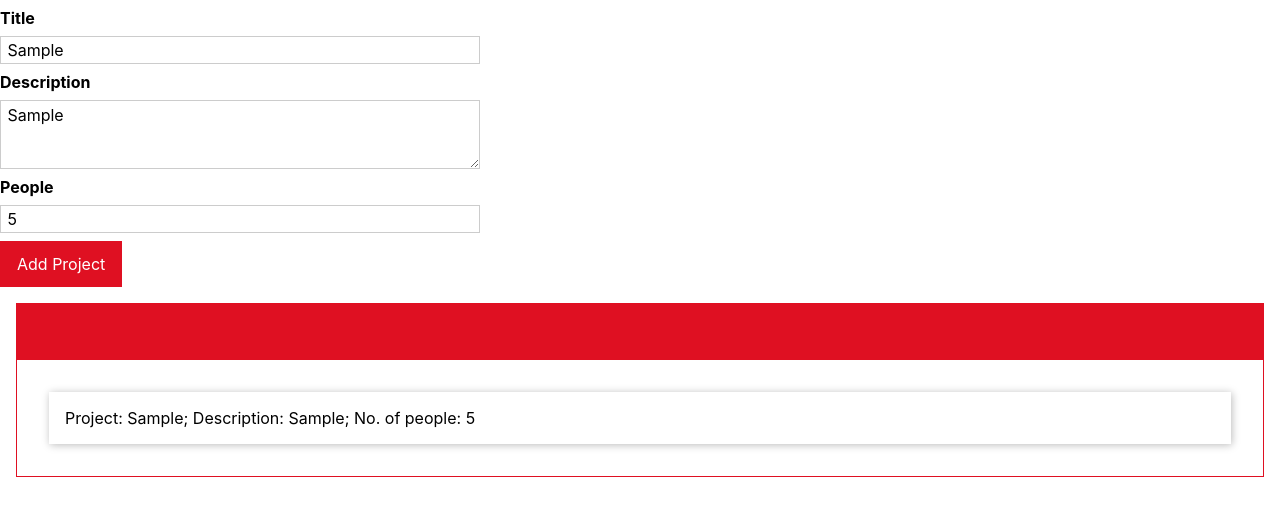
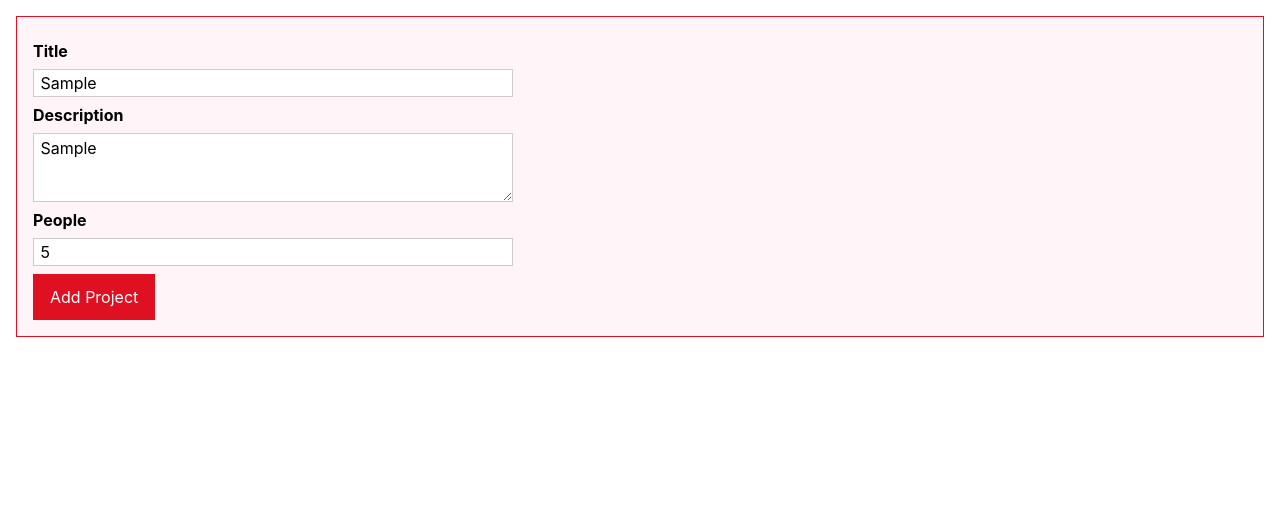
Before and after one commit to gogic95/DragAndDropApp_typescript, a plain HTML site: page index.html in a window 1280 px wide. Both pictures are taken after typing "Sample", "Sample", "5" into the empty fields and a click on the button "Add Project". Drawn offline with Linux system fonts and the light colour scheme.

Commit message:
rendering template, autobinding decorator

```diff
--- a/dist/app.js
+++ b/dist/app.js
@@ -1,38 +1,82 @@
 "use strict";
-console.log('Radi');
-const projectInputTemplate = document.getElementById('project-input');
-document.body.appendChild(projectInputTemplate.content.cloneNode(true));
-const projectListTemplate = document.getElementById('project-list');
-document.body.appendChild(projectListTemplate.content.cloneNode(true));
-class project {
-    constructor(title, description, people) {
-        this.title = title;
-        this.description = description;
-        this.people = people;
+var __decorate = (this && this.__decorate) || function (decorators, target, key, desc) {
+    var c = arguments.length, r = c < 3 ? target : desc === null ? desc = Object.getOwnPropertyDescriptor(target, key) : desc, d;
+    if (typeof Reflect === "object" && typeof Reflect.decorate === "function") r = Reflect.decorate(decorators, target, key, desc);
+    else for (var i = decorators.length - 1; i >= 0; i--) if (d = decorators[i]) r = (c < 3 ? d(r) : c > 3 ? d(target, key, r) : d(target, key)) || r;
+    return c > 3 && r && Object.defineProperty(target, key, r), r;
+};
+//autobind decorator
+function Autobind(_target, _methodName, descriptor) {
+    const originalMethod = descriptor.value;
+    const adjDescriptor = {
+        configurable: true,
+        get() {
+            const boundFn = originalMethod.bind(this);
+            return boundFn;
+        }
+    };
+    return adjDescriptor;
+}
+// ProjectInput class
+class ProjectInput {
+    constructor() {
+        this.templateElement = document.getElementById('project-input');
+        this.hostElement = document.getElementById('app');
+        const importedNode = document.importNode(this.templateElement.content, true);
+        this.element = importedNode.firstElementChild;
+        this.element.id = 'user-input';
+        this.titleEl = this.element.querySelector('#title');
+        this.descriptionEl = this.element.querySelector('#description');
+        this.peopleEl = this.element.querySelector('#people');
+        this.configure();
+        this.attach();
+    }
+    submitHandler(event) {
+        event.preventDefault();
+        console.log(this.titleEl.value);
+    }
+    configure() {
+        this.element.addEventListener('submit', this.submitHandler);
+    }
+    attach() {
+        this.hostElement.insertAdjacentElement('afterbegin', this.element);
     }
 }
-let projects = [];
-function ubaciUListu() {
-    const titleEl = document.getElementById('title');
-    let title = titleEl.value;
-    const descriptionEl = document.getElementById('description');
-    let description = descriptionEl.value;
-    const peopleEl = document.getElementById('people');
-    let people = +peopleEl.value;
-    if (title != '' && description != '' && people > 0) {
-        let p = new project(title, description, people);
-        projects.push(p);
-        const li = document.createElement("li");
-        li.appendChild(document.createTextNode(`Project: ${title}; Description: ${description}; No. of people: ${people}
-        `));
-        ul.appendChild(li);
-    }
-    else {
-        alert("Invalid input!");
-        return;
-    }
-}
-const button = document.getElementsByTagName('button')[0];
-const ul = document.getElementsByTagName('ul')[0];
-button.addEventListener('click', ubaciUListu);
-console.log(projects);
+__decorate([
+    Autobind
+], ProjectInput.prototype, "submitHandler", null);
+const projectInput = new ProjectInput();
+// console.log('Radi');
+// const projectInputTemplate = document.getElementById('project-input') as HTMLTemplateElement;
+// document.body.appendChild(projectInputTemplate.content.cloneNode(true));
+// const projectListTemplate = document.getElementById('project-list') as HTMLTemplateElement;
+// document.body.appendChild(projectListTemplate.content.cloneNode(true));
+// class project {
+//     constructor(public title: string, public description: string, public people: number) {
+//     }
+// }
+// let projects: project[] = [];
+// function ubaciUListu() {
+//     const titleEl = document.getElementById('title') as HTMLInputElement;
+//     let title = titleEl.value;
+//     const descriptionEl = document.getElementById('description') as HTMLTextAreaElement;
+//     let description = descriptionEl.value;
+//     const peopleEl = document.getElementById('people') as HTMLInputElement;
+//     let people = +peopleEl.value;
+//     if (title != '' && description != '' && people > 0) {
+//         let p = new project(title, description, people);
+//         projects.push(p);
+//         const li = document.createElement("li");
+//         li.appendChild(document.createTextNode(`Project: ${title}; Description: ${description}; No. of people: ${people}
+//         `));
+//         ul.appendChild(li);
+//     }
+//     else {
+//         alert("Invalid input!");
+//         return;
+//     }
+// }
+// const button = document.getElementsByTagName('button')[0];
+// const ul = document.getElementsByTagName('ul')[0];
+// button.addEventListener('click', ubaciUListu);
+// console.log(projects);
--- a/index.html
+++ b/index.html
@@ -23,7 +23,7 @@
 					<label for="people">People</label>
 					<input type="number" id="people" step="1" min="0" max="10" />
 				</div>
-				<button type="button">Add Project</button>
+				<button type="submit">Add Project</button>
 			</form>
 		</template>
 		<template id="single-project">
```
Also changed, not shown: 1 other file.
